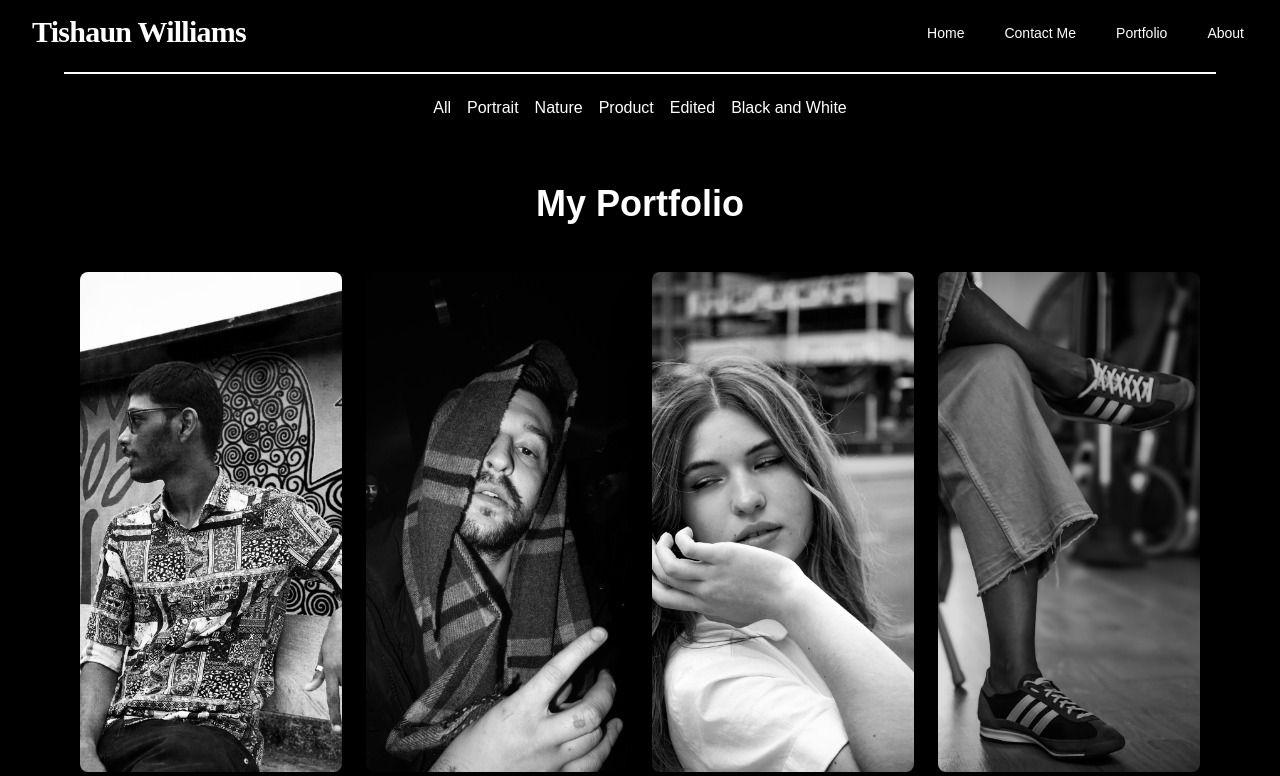
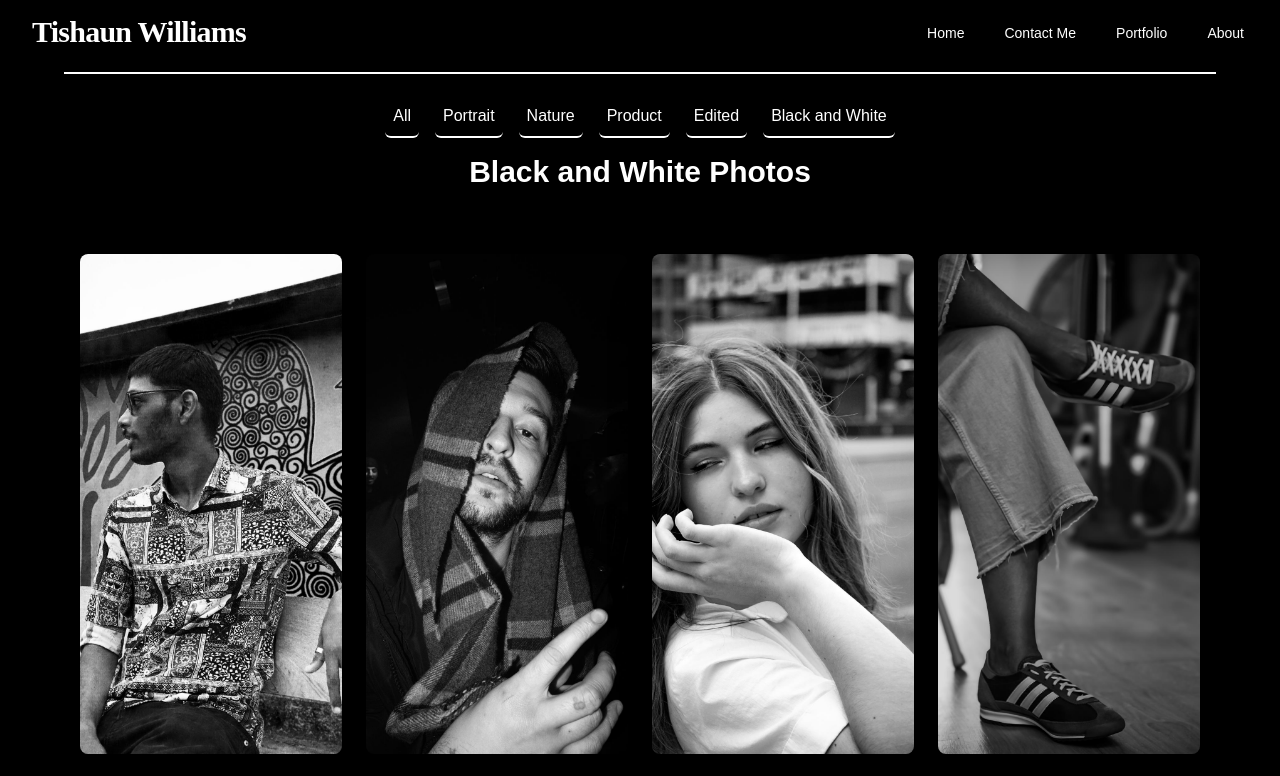
Before and after one commit to Leorev01/Photographer_Portfolio, a Next.js app: page /portfolio/black-and-white in a window 1280 px wide. Shown: the top 776 px of the page. Built offline with nearby package versions, Linux system fonts and the light colour scheme.

Commit message:
Adds title to prtfolio pages and changes portfolio navbar

```diff
--- a/app/portfolio/black-and-white/page.tsx
+++ b/app/portfolio/black-and-white/page.tsx
@@ -20,6 +20,7 @@ const images = [
 const BlackAndWhitePage = () => {
   return (
     <div className="container mx-auto">
+        <h1 className="text-center text-3xl font-bold mt-4 text-white">Black and White Photos</h1>
         <ImageGrid images={images}/>
       </div>
   )
--- a/app/portfolio/edited/page.tsx
+++ b/app/portfolio/edited/page.tsx
@@ -14,6 +14,7 @@ const images = [
 const EditedPage = () => {
   return (
       <div className="container mx-auto">
+        <h1 className="text-center text-3xl font-bold mt-4 text-white">Edited Photos</h1>
         <ImageGrid images={images}/>
       </div>
   )
--- a/app/portfolio/nature/page.tsx
+++ b/app/portfolio/nature/page.tsx
@@ -20,6 +20,7 @@ const images = [
 const NaturePage = () => {
   return (
     <div className="container mx-auto">
+        <h1 className="text-center text-3xl font-bold mt-4 text-white">Nature Photos</h1>
         <ImageGrid images={images}/>
     </div>
   )
--- a/app/portfolio/page.tsx
+++ b/app/portfolio/page.tsx
@@ -77,6 +77,7 @@ const images = [
 const page = () => {
   return (
       <div className="container mx-auto">
+        <h1 className="text-center text-3xl font-bold mt-4 text-white">All Photos</h1>
         <ImageGrid images={images}/>
       </div>
   )
--- a/app/portfolio/portrait/page.tsx
+++ b/app/portfolio/portrait/page.tsx
@@ -29,6 +29,7 @@ const images =[
 const PortraitPage = () => {
   return (
     <div className="container mx-auto">
+        <h1 className="text-center text-3xl font-bold mt-4 text-white">Portrait Photos</h1>
         <ImageGrid images={images}/>
     </div>
   )
--- a/app/portfolio/product/page.tsx
+++ b/app/portfolio/product/page.tsx
@@ -10,6 +10,7 @@ const images = [
 const ProductPage = () => {
   return (
     <div className="container mx-auto">
+        <h1 className="text-center text-3xl font-bold mt-4 text-white">Product Photos</h1>
         <ImageGrid images={images}/>
       </div>
   )
--- a/components/ImageGrid.tsx
+++ b/components/ImageGrid.tsx
@@ -11,7 +11,6 @@ const PhotographerPortfolio = ({ images }: { images: ImageProps[] }) => {
     <div className="bg-black text-white min-h-screen">
       {/* Image Gallery */}
       <section className="py-16 px-5 lg:px-20 bg-black">
-        <h2 className="text-4xl font-bold mb-12 text-center">My Portfolio</h2>
         <div className="grid grid-cols-1 sm:grid-cols-2 lg:grid-cols-3 xl:grid-cols-4 gap-6">
           {images.map((image, index) => (
             <div
--- a/components/PortfolioNavbar.tsx
+++ b/components/PortfolioNavbar.tsx
@@ -3,13 +3,13 @@ import React from 'react'
 
 const PortfolioNavbar = () => {
   return (
-    <div className='flex justify-center space-x-4 pt-24 bg-black'>
-        <Link href={"/portfolio"} className='text-white hover:scale-110'>All</Link>
-        <Link href={"/portfolio/portrait"} className='text-white hover:scale-110'>Portrait</Link>
-        <Link href={"/portfolio/nature"} className='text-white hover:scale-110'>Nature</Link>
-        <Link href={"/portfolio/product"} className='text-white hover:scale-110'>Product</Link>
-        <Link href={"/portfolio/edited"} className='text-white hover:scale-110'>Edited</Link>
-        <Link href={"/portfolio/black-and-white"} className='text-white hover:scale-110'>Black and White</Link>
+    <div className='flex justify-center space-x-4 pt-24'>
+        <Link href={"/portfolio"} className='text-white border-b-white border-b-2 hover:scale-110 hover:bg-white hover:text-black p-2 rounded-md'>All</Link>
+        <Link href={"/portfolio/portrait"} className='text-white border-b-white border-b-2 hover:scale-110 hover:bg-white hover:text-black p-2 rounded-md'>Portrait</Link>
+        <Link href={"/portfolio/nature"} className='text-white border-b-white border-b-2 hover:scale-110 hover:bg-white hover:text-black p-2 rounded-md'>Nature</Link>
+        <Link href={"/portfolio/product"} className='text-white border-b-white border-b-2 hover:scale-110 hover:bg-white hover:text-black p-2 rounded-md'>Product</Link>
+        <Link href={"/portfolio/edited"} className='text-white border-b-white border-b-2 hover:scale-110 hover:bg-white hover:text-black p-2 rounded-md'>Edited</Link>
+        <Link href={"/portfolio/black-and-white"} className='text-white border-b-white border-b-2 hover:scale-110 hover:bg-white hover:text-black p-2 rounded-md'>Black and White</Link>
     </div>
   )
 }
```
